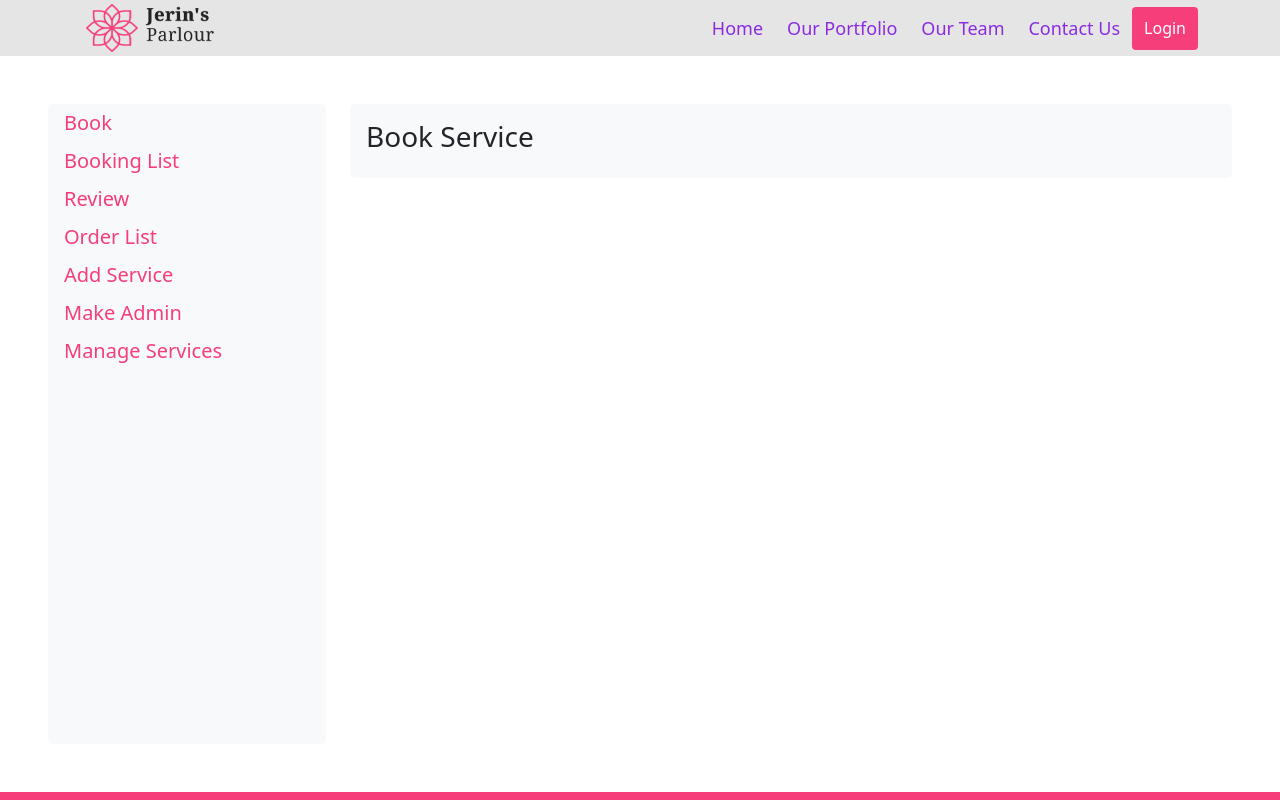
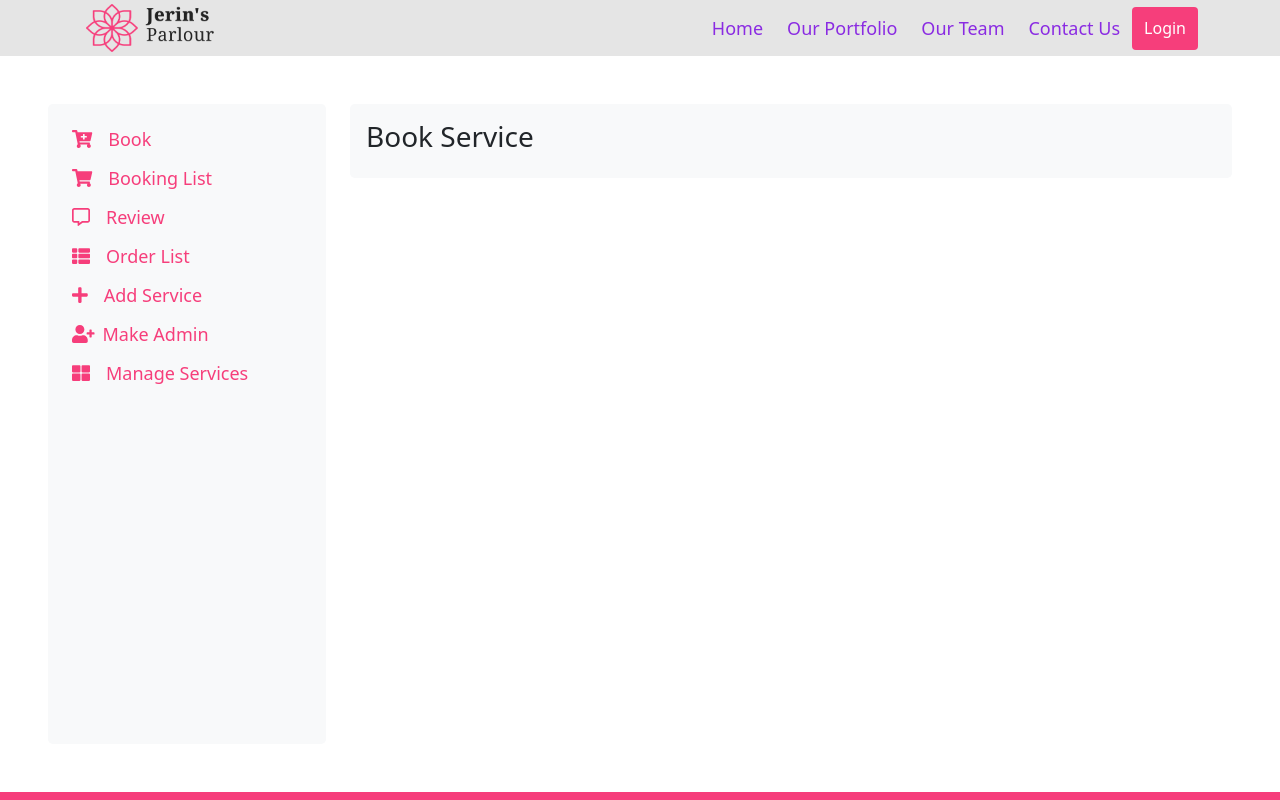
Before and after one commit to imRHB/jerins-parlour, a React (Create React App) app: page /dashboard in a window 1280 px wide. Shown: the top 800 px of the page. Built offline with nearby package versions, Linux system fonts and the light colour scheme; no server answers.

Commit message:
added icon

```diff
--- a/src/Pages/User/Dashboard/DashboardHome/DashboardHome.css
+++ b/src/Pages/User/Dashboard/DashboardHome/DashboardHome.css
@@ -1,7 +1,7 @@
 .nav-item .dash-nav-link {
-    font-size: 20px;
+    font-size: 18px;
     margin: 0;
-    padding: 4px 16px;
+    padding: 6px 24px;
     border-radius: 4px;
     color: #F63E7B;
     cursor: pointer;
--- a/src/Pages/User/Dashboard/DashboardHome/DashboardHome.js
+++ b/src/Pages/User/Dashboard/DashboardHome/DashboardHome.js
@@ -1,3 +1,6 @@
+import { faCommentAlt } from '@fortawesome/free-regular-svg-icons';
+import { faCartPlus, faPlus, faShoppingCart, faThLarge, faThList, faUserPlus } from '@fortawesome/free-solid-svg-icons';
+import { FontAwesomeIcon } from '@fortawesome/react-fontawesome';
 import React from 'react';
 import { Col, Container, Nav, Row, Tab } from 'react-bootstrap';
 import AddService from '../AddService/AddService';
@@ -8,6 +11,14 @@ import OrderList from '../OrderList/OrderList';
 import Review from '../Review/Review';
 import './DashboardHome.css';
 
+const bookIcon = <FontAwesomeIcon icon={faCartPlus} />;
+const bookingIcon = <FontAwesomeIcon icon={faShoppingCart} />;
+const reviewIcon = <FontAwesomeIcon icon={faCommentAlt} />;
+const listIcon = <FontAwesomeIcon icon={faThList} />;
+const plus = <FontAwesomeIcon icon={faPlus} />;
+const userPlus = <FontAwesomeIcon icon={faUserPlus} />;
+const serviceIcon = <FontAwesomeIcon icon={faThLarge} />;
+
 const DashboardHome = () => {
     return (
         <div className="">
@@ -15,42 +26,50 @@ const DashboardHome = () => {
                 <Tab.Container id="left-tabs-example" defaultActiveKey="book">
                     <Row className="">
                         <Col sm={3}>
-                            <div className="bg-light rounded-3" style={{ minHeight: '80vh', position: 'sticky', top: '48px' }}>
+                            <div className="bg-light rounded-3 py-3" style={{ minHeight: '80vh', position: 'sticky', top: '48px' }}>
                                 <Nav variant="" className="flex-column dash-nav">
                                     <Nav.Item>
                                         <Nav.Link
                                             className="dash-nav-link"
-                                            eventKey="book">Book</Nav.Link>
+                                            eventKey="book"
+                                        >
+                                            <span className="me-3">{bookIcon}</span>Book</Nav.Link>
                                     </Nav.Item>
                                     <Nav.Item>
                                         <Nav.Link
                                             className="dash-nav-link"
-                                            eventKey="booking-list">Booking List</Nav.Link>
+                                            eventKey="booking-list">
+                                            <span className="me-3">{bookingIcon}</span>Booking List</Nav.Link>
                                     </Nav.Item>
                                     <Nav.Item>
                                         <Nav.Link
                                             className="dash-nav-link"
-                                            eventKey="review">Review</Nav.Link>
+                                            eventKey="review">
+                                            <span className="me-3">{reviewIcon}</span>Review</Nav.Link>
                                     </Nav.Item>
                                     <Nav.Item>
                                         <Nav.Link
                                             className="dash-nav-link"
-                                            eventKey="order-list">Order List</Nav.Link>
+                                            eventKey="order-list">
+                                            <span className="me-3">{listIcon}</span>Order List</Nav.Link>
                                     </Nav.Item>
                                     <Nav.Item>
                                         <Nav.Link
                                             className="dash-nav-link"
-                                            eventKey="add-service">Add Service</Nav.Link>
+                                            eventKey="add-service">
+                                            <span className="me-3">{plus}</span>Add Service</Nav.Link>
                                     </Nav.Item>
                                     <Nav.Item>
                                         <Nav.Link
                                             className="dash-nav-link"
-                                            eventKey="make-admin">Make Admin</Nav.Link>
+                                            eventKey="make-admin">
+                                            <span className="me-2">{userPlus}</span>Make Admin</Nav.Link>
                                     </Nav.Item>
                                     <Nav.Item>
                                         <Nav.Link
                                             className="dash-nav-link"
-                                            eventKey="manage-services">Manage Services</Nav.Link>
+                                            eventKey="manage-services">
+                                            <span className="me-3">{serviceIcon}</span>Manage Services</Nav.Link>
                                     </Nav.Item>
                                 </Nav>
                             </div>
```
